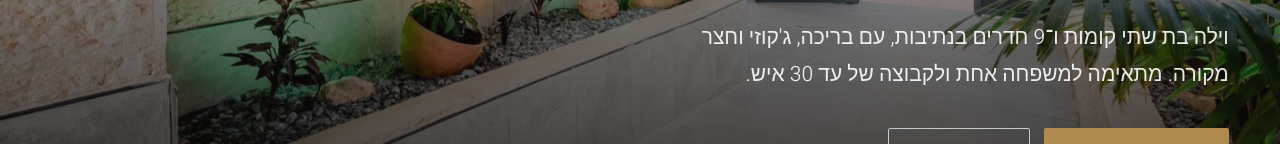
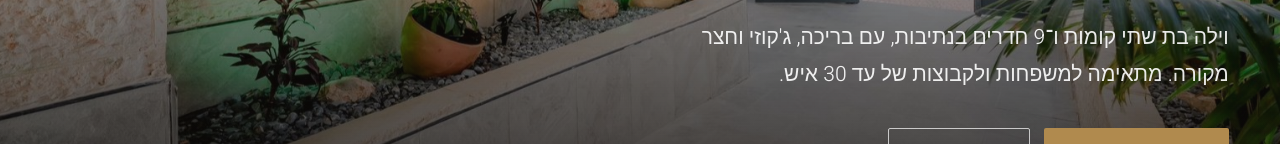
Before and after one commit to 4jnvmzbzmd-eng/nofesh-dromi, a plain HTML site: page index.html in a window 1280 px wide. Shown: the part 523-667 px from the top of the page. Drawn offline with Linux system fonts and the light colour scheme; a web font is replaced by a local one.

Commit message:
Update hero text wording
Co-Authored-By: Claude Sonnet 5.5 <noreply@anthropic.com>
Claude-Session: https://claude.ai/code/session_01H2HVYEVVdoSvo4tNHFhEDa

```diff
--- a/index.html
+++ b/index.html
@@ -227,7 +227,7 @@ footer .wrap{display:flex;flex-direction:column;align-items:center;gap:22px}
   <div class="wrap">
     <div class="label">VILLA · NETIVOT</div>
     <h1>חוויה של רוגע ושלווה בדרום</h1>
-    <p>וילה בת שתי קומות ו־9 חדרים בנתיבות, עם בריכה, ג'קוזי וחצר מקורה. מתאימה למשפחה אחת ולקבוצה של עד 30 איש.</p>
+    <p>וילה בת שתי קומות ו־9 חדרים בנתיבות, עם בריכה, ג'קוזי וחצר מקורה. מתאימה למשפחות ולקבוצות של עד 30 איש.</p>
     <div class="cta">
       <a href="#contact" class="btn btn-gold">בואו לבדוק זמינות</a>
       <a href="#gallery" class="btn btn-line">הצצה לוילה</a>
```
